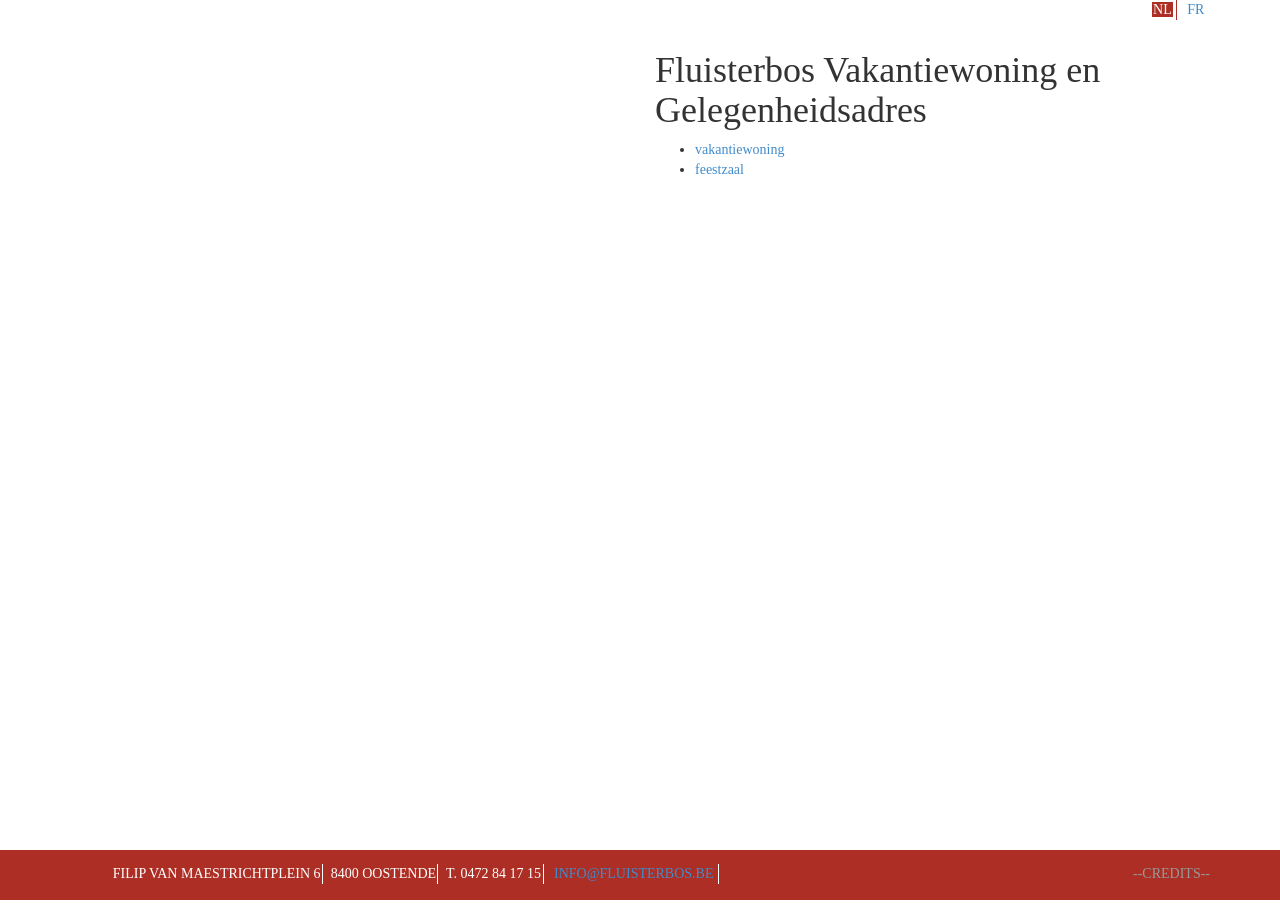
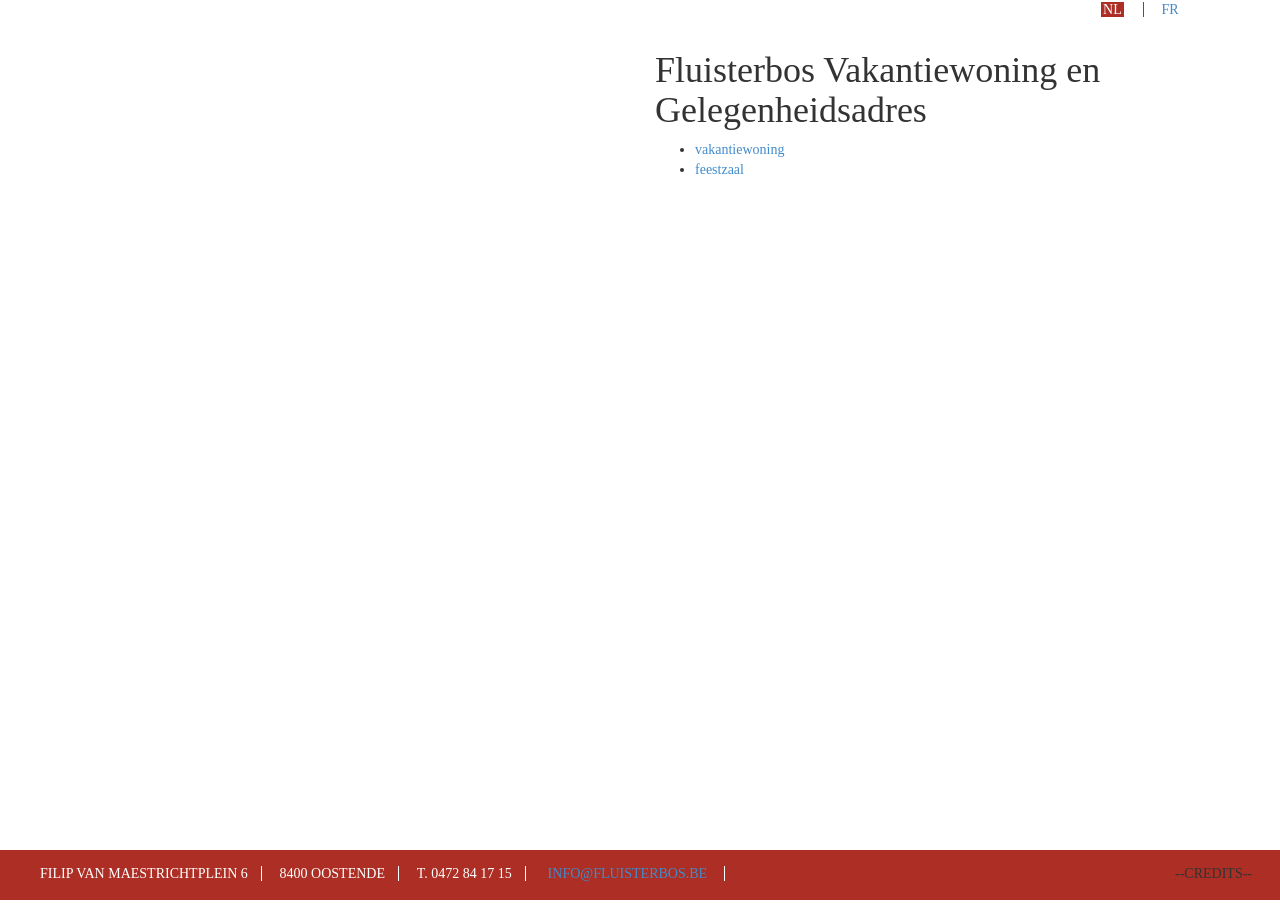
Before and after one commit to fluisterbos/fluisterbos.github.io, a Jekyll site: the page built from index.html, in a window 1280 px wide. Built offline with Jekyll 4.4.1, drawn with Linux system fonts in a browser that asks for light colours; nearby versions of some CDN libraries; Markdown is read by kramdown in place of the engine named in the settings.

Commit message:
adding some more footer style

```diff
--- a/_layouts/default.html
+++ b/_layouts/default.html
@@ -72,7 +72,6 @@
 
     <footer>
       <div id="footer">
-        <div class="container text-muted">
         <div class="pull-right">
           --credits--
         </div>
@@ -83,7 +82,6 @@
           <li><a target="_blank" href="maitto:info@fuilsterbos.be">info@fluisterbos.be</a></li>
           <li><div class="fb-follow" data-href="https://www.facebook.com/fluisterbos" data-colorscheme="light" data-layout="button" data-show-faces="false"></div></li>
         </ul>
-        </div>
       </div>
     </footer>
 
--- a/css/main.css
+++ b/css/main.css
@@ -47,14 +47,18 @@
   list-style-type: none;
 }
 ul.linedup li {
-  display: inline-block;
+  display: inline;
+  margin-left: 0;
+  padding-left: 0;
+  padding-right: 0.95em;
   border-right: 1px solid black;
-  padding: 0 0.1em;
-  margin: 0 0.1em;
+  margin-right: 1em;
 }
 ul.linedup li a {
-  padding: 0 0.1em;
-  margin: 0 0.1em;
+  margin-left: 2px;
+  padding-left: 2px;
+  padding-right: 2px;
+  margin-right: 2px;
 }
 .redstyle ul.linedup li {
   border-right-color: #ac2e24;
@@ -77,7 +81,7 @@
   color: #a0b130;
 }
 
-/* Make active selections standout
+/* Make active selections stand out
 -------------------------------------------------- */
 .active-redstyle a {
   background-color: #ac2e24;
@@ -87,3 +91,10 @@
   background-color: #a0b130;
   color: #fff;
 }
+
+
+/* Customise the footer-style
+-------------------------------------------------- */
+#footer .pull-right {
+  padding-right: 2em;
+}
```
Lines whose indentation alone changed are shown as unchanged.
